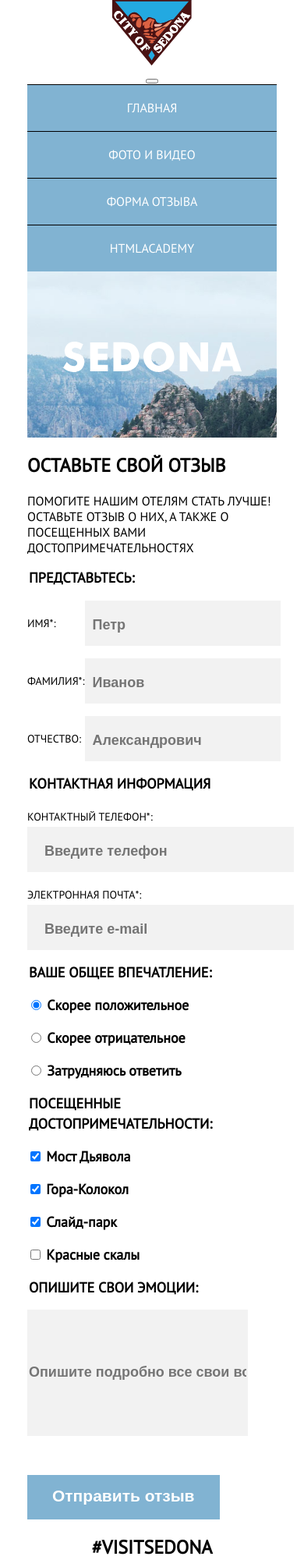
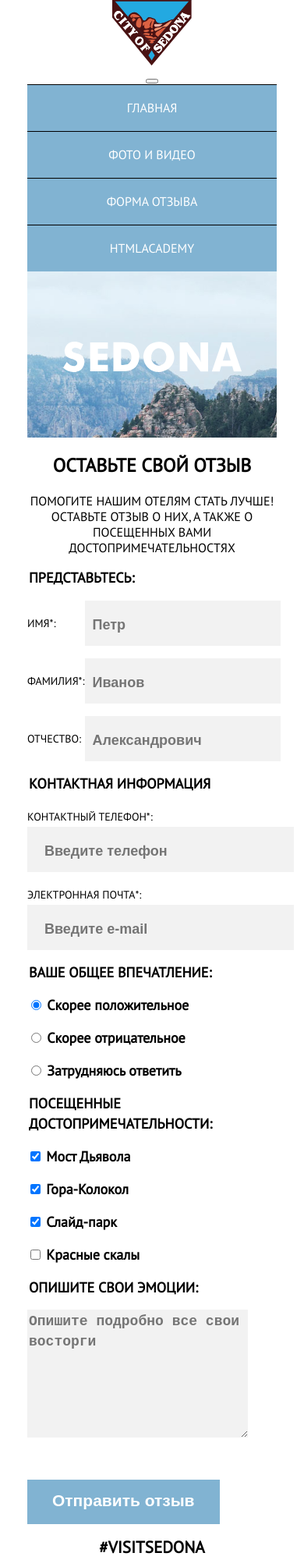
Before and after one commit to achernova/1547199-sedona-24, a website: page source/form.html in a window 390 px wide. Shown: the top 2000 px of the page at 78% size. Drawn offline with nearby package versions, Linux system fonts and the light colour scheme; files that its build step writes are made by us from their sources; files whose address does not match are found by name.

Commit message:
Исправляет замечания

```diff
--- a/source/form.html
+++ b/source/form.html
@@ -161,7 +161,7 @@
           <fieldset class="form__describe">
             <legend class="form__describe-legend">Опишите свои эмоции:</legend>
             <label class="form__describe-label" for="text"></label>
-            <input class="form__describe-input" name="text" id="text" type="text" placeholder="Опишите подробно все свои восторги ">
+            <textarea class="form__describe-input" rows="10" name="text" placeholder="Опишите подробно все свои восторги "></textarea>
           </fieldset>
 
           <button class="form__button" type="submit">Отправить отзыв</button>
@@ -172,7 +172,7 @@
     </main>
 
     <footer class="page-footer">
-      <h2>#visitSEDONA</h2>
+      <h2 class="page-footer__tag">#visitSEDONA</h2>
       <ul class="page-footer__list">
         <li class="page-footer__item">
           <a class="page-footer__link" href="#">
--- a/source/sass/blocks/contacts.scss
+++ b/source/sass/blocks/contacts.scss
@@ -19,6 +19,7 @@
 }
 
 .contacts__button {
+  @include links;
   display: inline-block;
   margin: 0 auto;
   text-align: center;
--- a/source/sass/blocks/description.scss
+++ b/source/sass/blocks/description.scss
@@ -31,6 +31,7 @@
 }
 
 .description__list {
+  @include list-style;
   display: flex;
   flex-direction: column;
   list-style: none;
--- /dev/null
+++ b/source/sass/blocks/intro.scss
@@ -0,0 +1,14 @@
+
+.intro {
+  background-color: $blue;
+  background-image: url("../img/back-mobile.png");
+  background-size: cover;
+  background-repeat: no-repeat;
+  padding-bottom: 80px;
+  position: relative;
+}
+
+.intro__text {
+  z-index: 1;
+  padding-top: 90px;
+}
--- a/source/sass/blocks/main-nav.scss
+++ b/source/sass/blocks/main-nav.scss
@@ -3,6 +3,7 @@
 }
 
 .main-nav__list {
+  @include list-style;
   @include reset;
 }
 
@@ -16,6 +17,7 @@
 }
 
 .main-nav__link {
+  @include links;
   padding-top: 10px;
   padding-bottom: 10px;
   color: $white;
--- a/source/sass/blocks/page-footer.scss
+++ b/source/sass/blocks/page-footer.scss
@@ -3,7 +3,7 @@
   text-align: center;
 }
 
-.page-footer__teg {
+.page-footer__tag {
   font-weight: 700;
   font-size: 21px;
   line-height: 26px;
@@ -16,7 +16,7 @@
 }
 
 .page-footer__list {
-  list-style: none;
+  @include list-style;
   display: flex;
   flex-direction: row;
   align-items: center;
@@ -33,6 +33,6 @@
 }
 
 .page-footer__link {
-
+  @include links;
   margin: auto;
 }
--- a/source/sass/blocks/page-header.scss
+++ b/source/sass/blocks/page-header.scss
@@ -9,17 +9,3 @@
   position: relative;
   z-index: 1;
 }
-
-.intro {
-  background-color: $blue;
-  background-image: url("../img/back-mobile.png");
-  background-size: cover;
-  background-repeat: no-repeat;
-  padding-bottom: 80px;
-  position: relative;
-}
-
-.intro__text {
-  z-index: 1;
-  padding-top: 90px;
-}
--- a/source/sass/blocks/photos.scss
+++ b/source/sass/blocks/photos.scss
@@ -19,7 +19,7 @@
 }
 
 .photos__list {
-  list-style: none;
+  @include list-style;
   color: $black;
   padding: 0;
 }
--- /dev/null
+++ b/source/sass/blocks/review.scss
@@ -0,0 +1,3 @@
+.review {
+  text-align: center;
+}
--- a/source/sass/fonts.scss
+++ b/source/sass/fonts.scss
@@ -4,8 +4,8 @@
   font-weight: 400;
   src:
     local("PT Sans"),
-    url("fonts/ptsans.woff2") format("woff2"),
-    url("fonts/ptsans.woff") format("woff");
+    url("../fonts/ptsans.woff2") format("woff2"),
+    url("../fonts/ptsans.woff") format("woff");
 }
 
 @font-face {
@@ -14,26 +14,6 @@
   font-weight: 700;
   src:
     local("PT Sans"),
-    url("fonts/ptsansbold.woff2") format("woff2"),
-    url("fonts/ptsansbold.woff") format("woff");
+    url("../fonts/ptsansbold.woff2") format("woff2"),
+    url("../fonts/ptsansbold.woff") format("woff");
 }
-
-@font-face {
-  font-family: "PT Sans";
-  font-style: italic;
-  font-weight: 400;
-  src:
-    local("Open Sans"),
-    url("fonts/ptsansitalic.woff2") format("woff2"),
-    url("fonts/ptsansitalic.woff") format("woff");
-}
-
-@font-face {
-  font-family: "PT Sans";
-  font-style: italic;
-  font-weight: 700;
-  src:
-    local("PT Sans"),
-    url("fonts/ptsansbolditalic.woff2") format("woff2"),
-    url("fonts/ptsansbolditalic.woff") format("woff");
-}
--- a/source/sass/global.scss
+++ b/source/sass/global.scss
@@ -14,14 +14,6 @@ img {
   height: auto;
 }
 
-a {
-  text-decoration: none;
-}
-
-ul {
-  list-style: none;
-}
-
 .visually-hidden {
   position: absolute;
   width: 1px;
--- a/source/sass/mixins.scss
+++ b/source/sass/mixins.scss
@@ -2,3 +2,11 @@
   margin: 0;
   padding: 0;
 }
+
+@mixin links {
+  text-decoration: none;
+}
+
+@mixin list-style {
+  list-style: none;
+}
--- a/source/sass/style.scss
+++ b/source/sass/style.scss
@@ -14,3 +14,5 @@
 @import "blocks/contacts.scss";
 @import "blocks/modal-windows.scss";
 @import "blocks/presentation.scss";
+@import "blocks/review.scss";
+@import "blocks/intro.scss";
```
Also changed, not shown: source/catalog.html (+1 -1 lines), source/index.html (+1 -1 lines).
